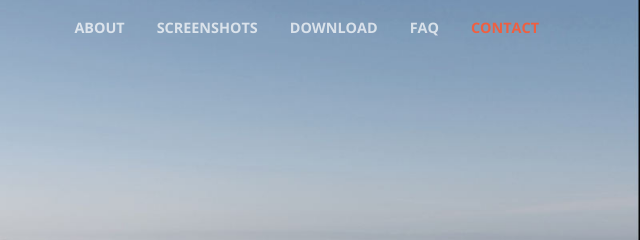
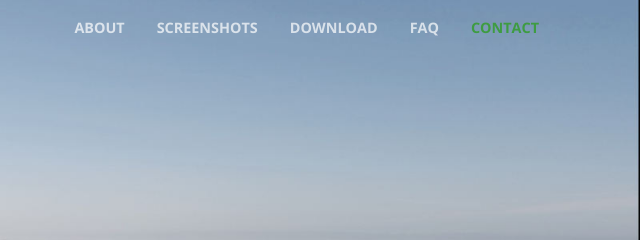
Before and after one commit to Crashthatch/horizon-explorer-site, a website with bundled scripts: page index.html in a window 1280 px wide. Shown: the top 240 px of the page, 640-1280 px from the left. Built offline with nearby package versions, Linux system fonts and the light colour scheme.

Commit message:
Change Orange to Green

```diff
--- a/scss/_variables.scss
+++ b/scss/_variables.scss
@@ -12,4 +12,4 @@ $gray-800: #343a40 !default;
 $gray-900: #212529 !default;
 $black: #000 !default;
 
-$primary: #F05F40 !default;
+$primary: #3e9c41 !default;
```
Also changed, not shown: css/creative.css.
